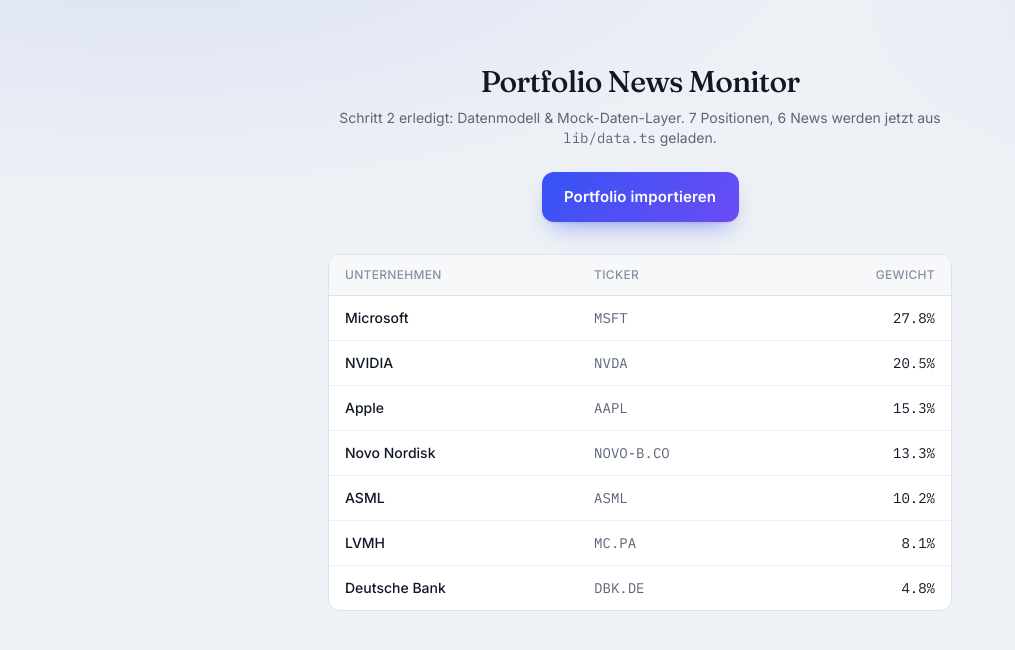
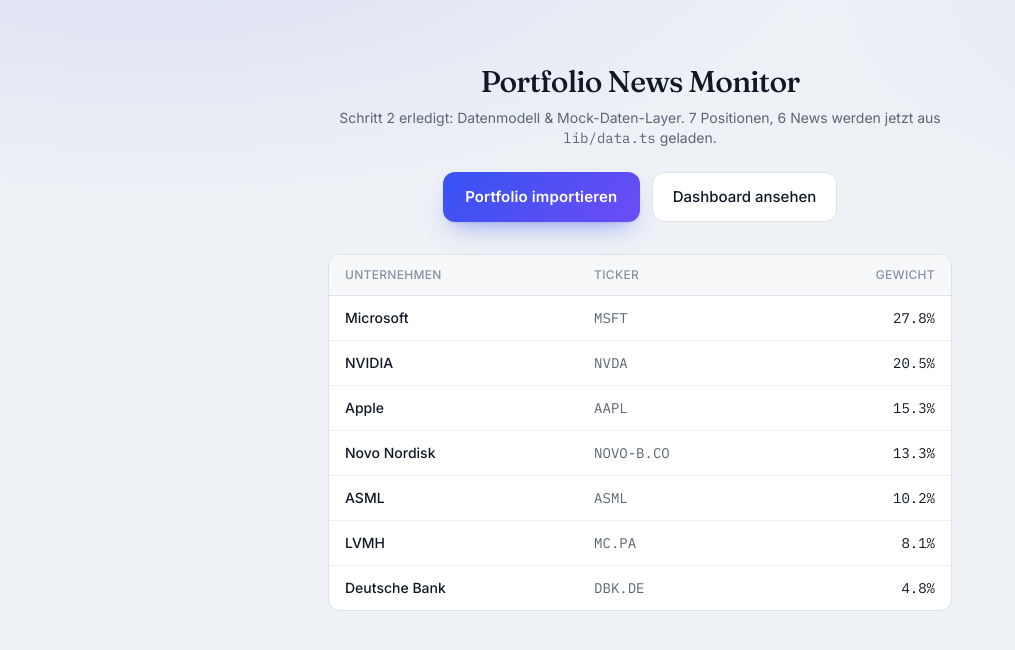
Before and after one commit to Sven1234567891/Depot-News, a Next.js app: page / in a window 1280 px wide. Shown: the top 650 px of the page, without its empty margins (0-1015 px from the left). Built offline with nearby package versions, Linux system fonts and the light colour scheme.

Commit message:
Update layout and add dashboard link

```diff
--- a/app/page.tsx
+++ b/app/page.tsx
@@ -12,9 +12,15 @@
         werden jetzt aus <code>lib/data.ts</code> geladen.
       </p>
 
-      <div className="mt-6 flex justify-center">
+      <div className="mt-6 flex flex-wrap justify-center gap-3">
         <a href="/import" className="btn-primary text-[15px]">
           Portfolio importieren
+        </a>
+        <a
+          href="/dashboard"
+          className="inline-flex items-center rounded-xl border border-[#DDE2E9] bg-white px-5 py-3 text-[15px] font-medium text-[#101826] hover:bg-[#F7F8FA]"
+        >
+          Dashboard ansehen
         </a>
       </div>
 
```
